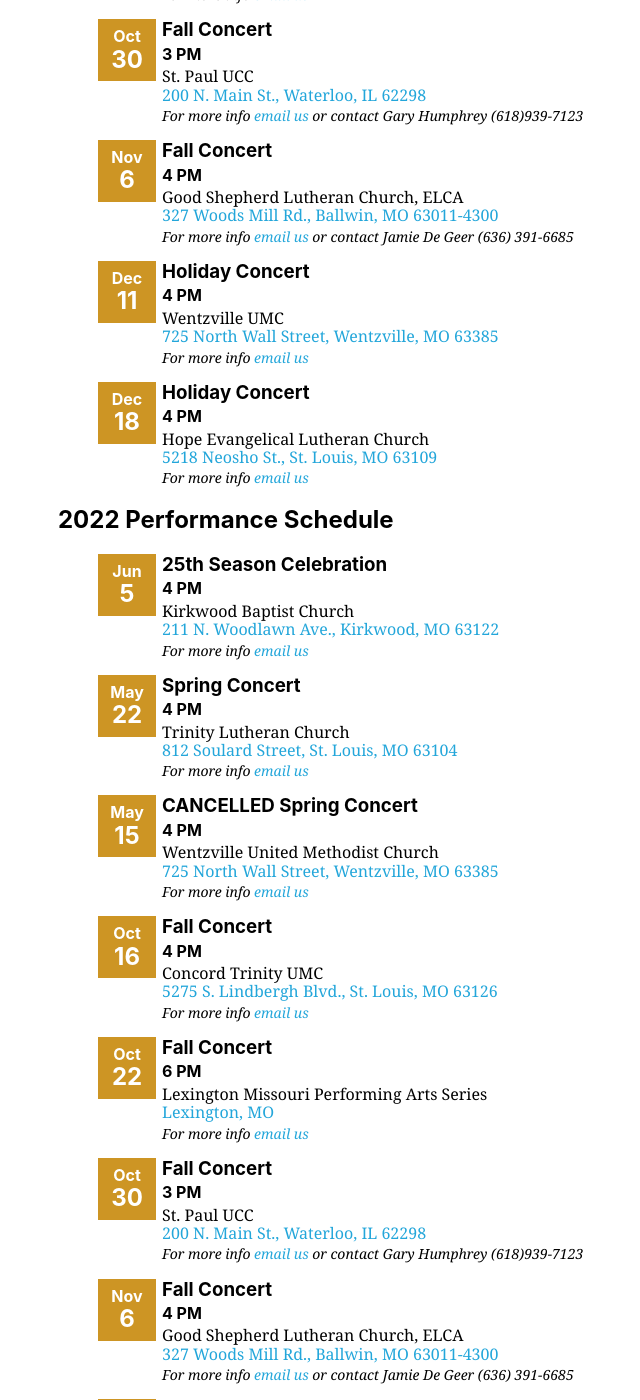
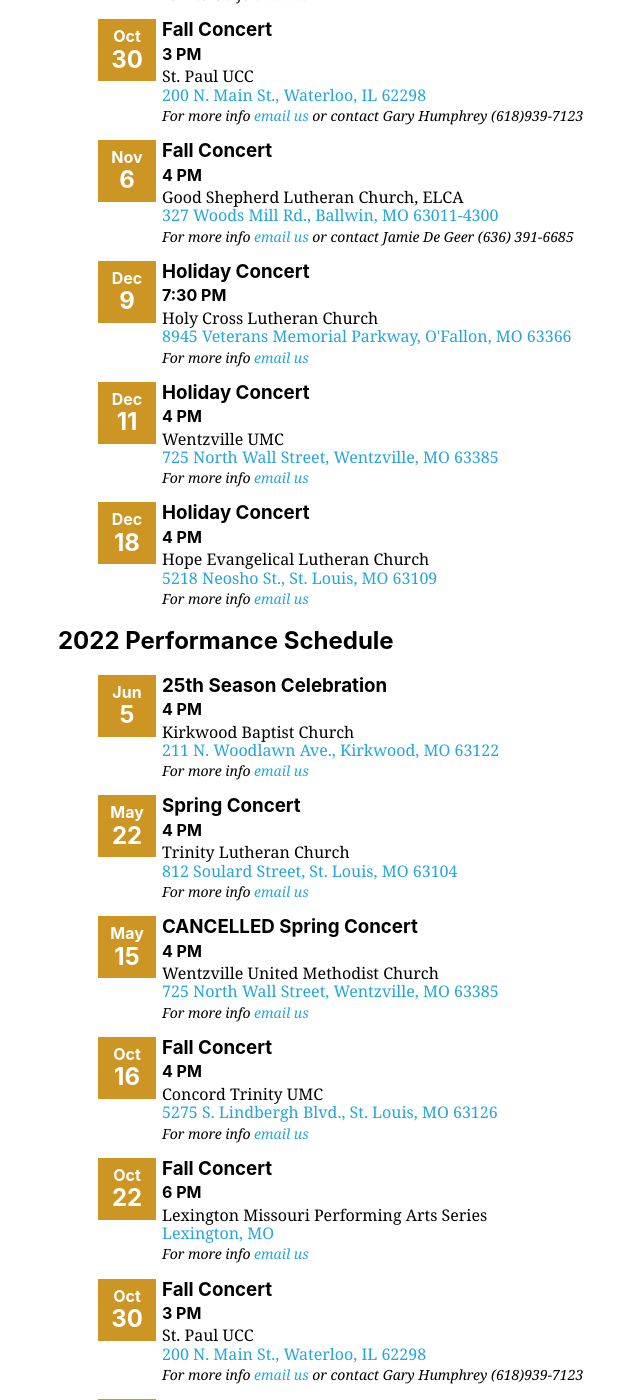
Before and after one commit to GatewayRingers/GatewayRingers.github.io, a Jekyll site: the page built from events.html, in a window 1280 px wide and 1400 px high, scrolled down 633 px. Shown: the whole window, without its empty margins (78-718 px from the left). Built offline with Jekyll 4.4.1, drawn with Linux system fonts in a browser that asks for light colours; nearby versions of some CDN libraries; some of the changed text lies outside the part shown.

Commit message:
Update events.yml

```diff
--- a/_data/events.yml
+++ b/_data/events.yml
@@ -49,6 +49,13 @@
       address: 327 Woods Mill Rd., Ballwin, MO 63011-4300
       href: https://www.google.com/maps/place/327+Woods+Mill+Rd,+Ballwin,+MO+63011/@38.5990364,-90.5119573,17z/data=!3m1!4b1!4m5!3m4!1s0x87d8d397746fe3c5:0x19a41d977648678b!8m2!3d38.5989491!4d-90.509812
       contact: Jamie De Geer (636) 391-6685
+    - date: 2022-12-09
+      name: Holiday Concert
+      time: 7:30 PM
+      location: Holy Cross Lutheran Church
+      address: 8945 Veterans Memorial Parkway, O'Fallon, MO 63366
+      href: https://www.google.com/maps/place/8945+Veterans+Memorial+Pkwy,+O'Fallon,+MO+63366/data=!4m2!3m1!1s0x87ded08c70cc4df7:0x59bdcc014e45c6ff?sa=X&ved=2ahUKEwip9rf39t7cAhXJmOAKHeweBQcQ8gEwAHoECAEQAQ
+      contact:
     - date: 2022-12-11
       name: Holiday Concert
       time: 4 PM
```
